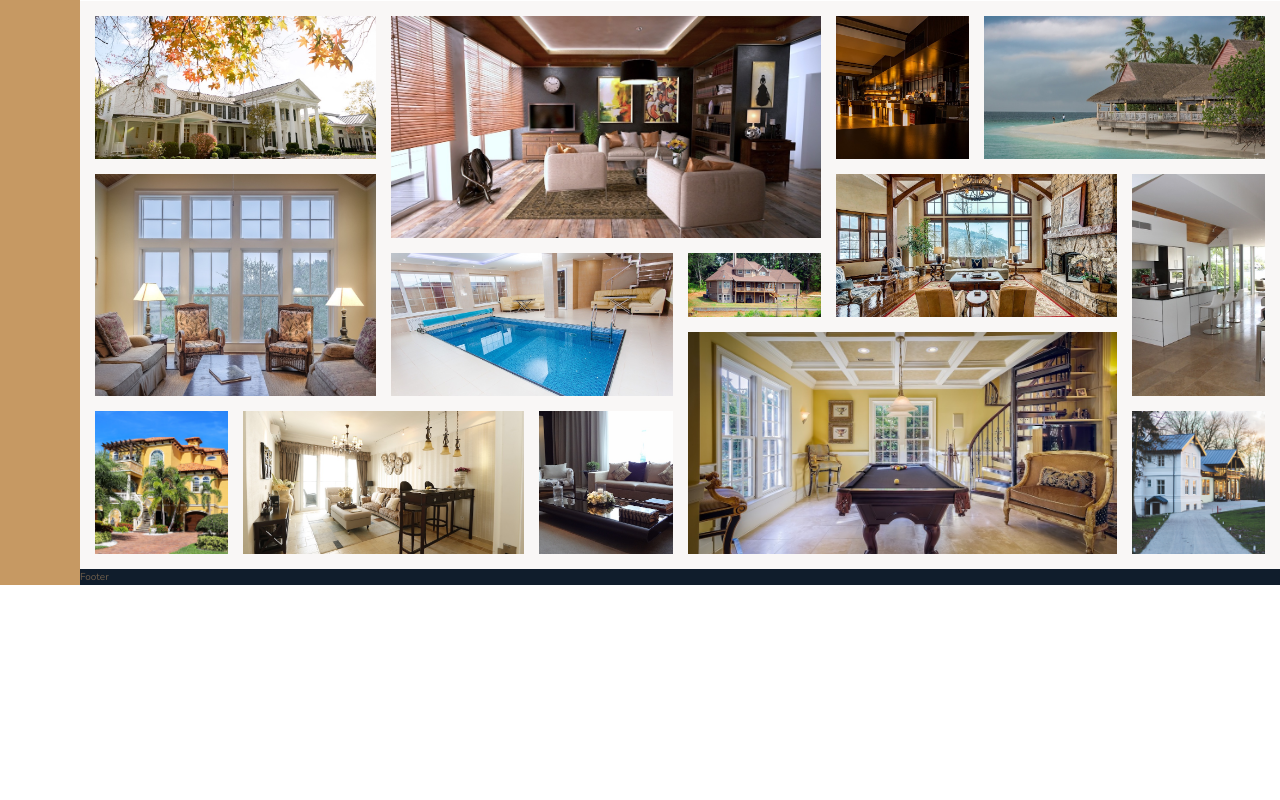
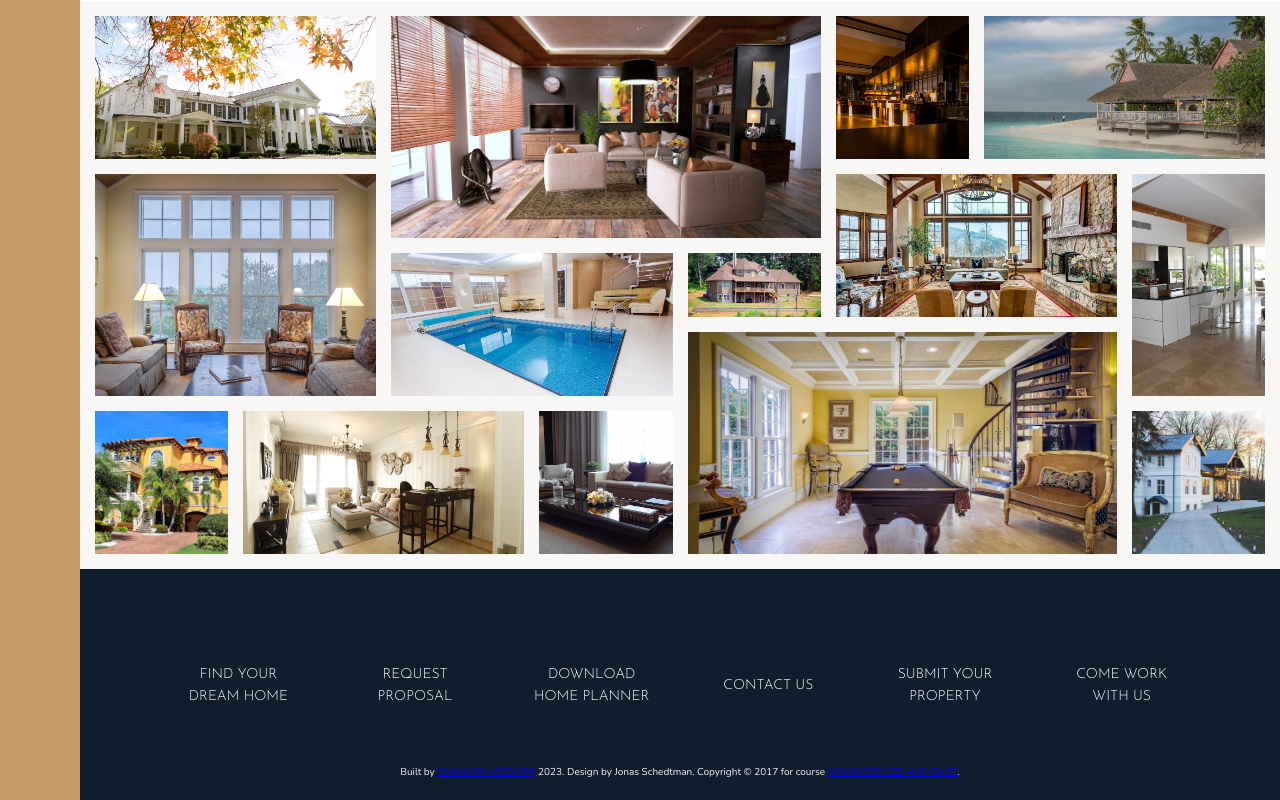
Before and after one commit to s-mcmartin/Nexter, a website: page index.html in a window 1280 px wide. Shown: the part 3044-3844 px from the top of the page. Before the commit the page ends 3629 px from the top, so only its background shows below. Drawn offline with nearby package versions, Linux system fonts and the light colour scheme.

Commit message:
Complete basic design

```diff
--- a/index.html
+++ b/index.html
@@ -331,11 +331,22 @@
             <figure class="gallery__item gallery__item--14">
                 <img src="img/gal-14.jpeg" alt="Gallery image 14" class="gallery__img">
             </figure>
+        </section>
 
-
-
-        </section>
-        <footer class="footer">Footer</footer>
+        <footer class="footer">
+            <ul class="nav">
+                <li class="nav__item"><a href="#" class="nav__link">Find your dream home</a></li>
+                <li class="nav__item"><a href="#" class="nav__link">Request proposal</a></li>
+                <li class="nav__item"><a href="#" class="nav__link">Download home planner</a></li>
+                <li class="nav__item"><a href="#" class="nav__link">Contact us</a></li>
+                <li class="nav__item"><a href="#" class="nav__link">Submit your property</a></li>
+                <li class="nav__item"><a href="#" class="nav__link">Come work with us</a></li>
+            </ul>
+            <p class="copyright">
+                Built by <span><a href="#">SHANNON MCGUIRE</a></span> 2023. Design by Jonas Schedtman. Copyright &copy;
+                2017 for course <span><a href="#">ADVANCED CSS AND SASS</a></span>.
+            </p>
+        </footer>
 
     </body>
 
--- a/sass/_footer.scss
+++ b/sass/_footer.scss
@@ -1,4 +1,42 @@
 .footer {
   background-color: $color-secondary;
   grid-column: full-start / full-end;
+  padding: 8rem;
+  padding-bottom: 2rem;
 }
+
+.nav {
+  list-style: none;
+
+  display: grid;
+  grid-template-columns: repeat(auto-fit, minmax(1.5rem, 1fr));
+  gap: 2rem;
+  align-items: center;
+
+  &__link:link,
+  &__link:visited {
+    font-size: 1.4rem;
+    color: white;
+    text-decoration: none;
+    font-family: $font-display;
+    text-align: center;
+    text-transform: uppercase;
+    padding: 1.5rem;
+
+    display: block;
+    transition: all 0.2s;
+  }
+
+  &__link:hover,
+  &__link:active {
+    background-color: rgba(white, 0.05);
+    transform: translateY(-3px);
+  }
+}
+
+.copyright {
+  text-align: center;
+  align-content: end;
+  margin-top: 4rem;
+  color: $color-grey-light-1;
+}
```
Also changed, not shown: css/style.css.
